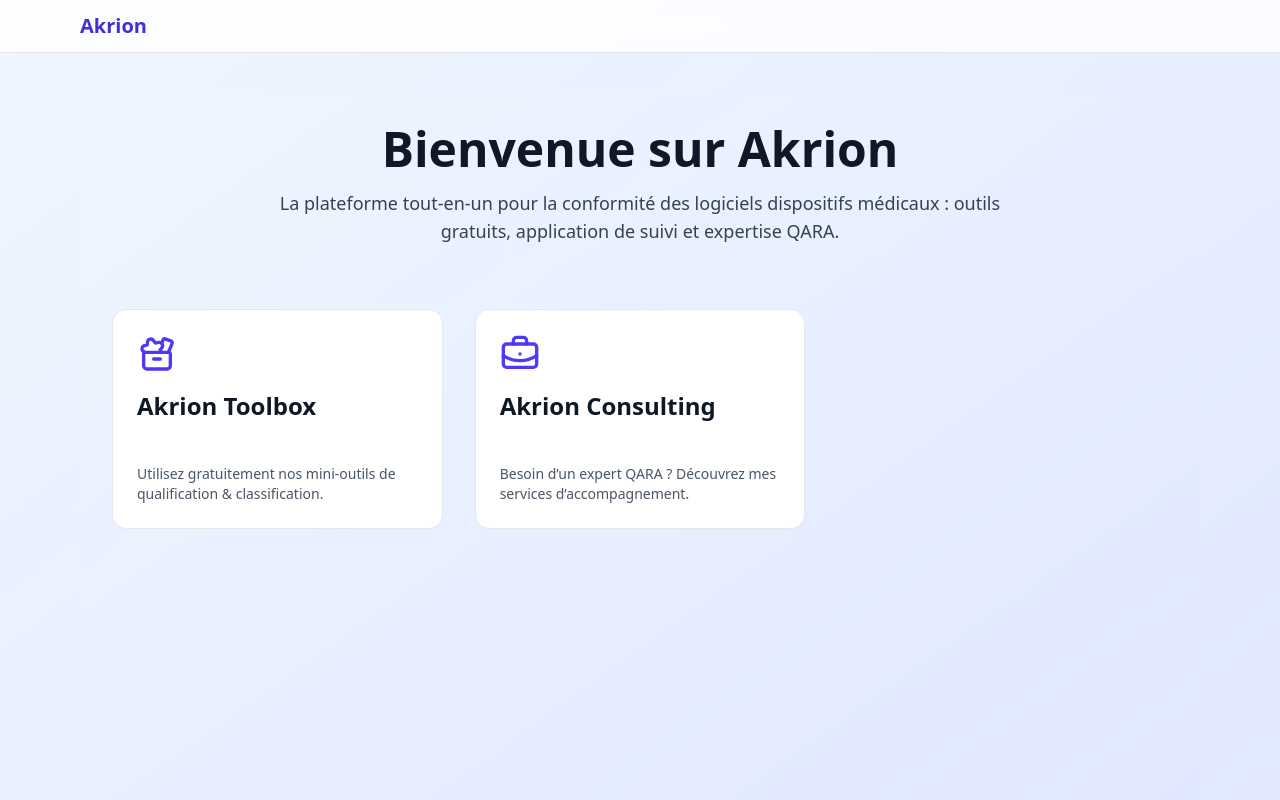
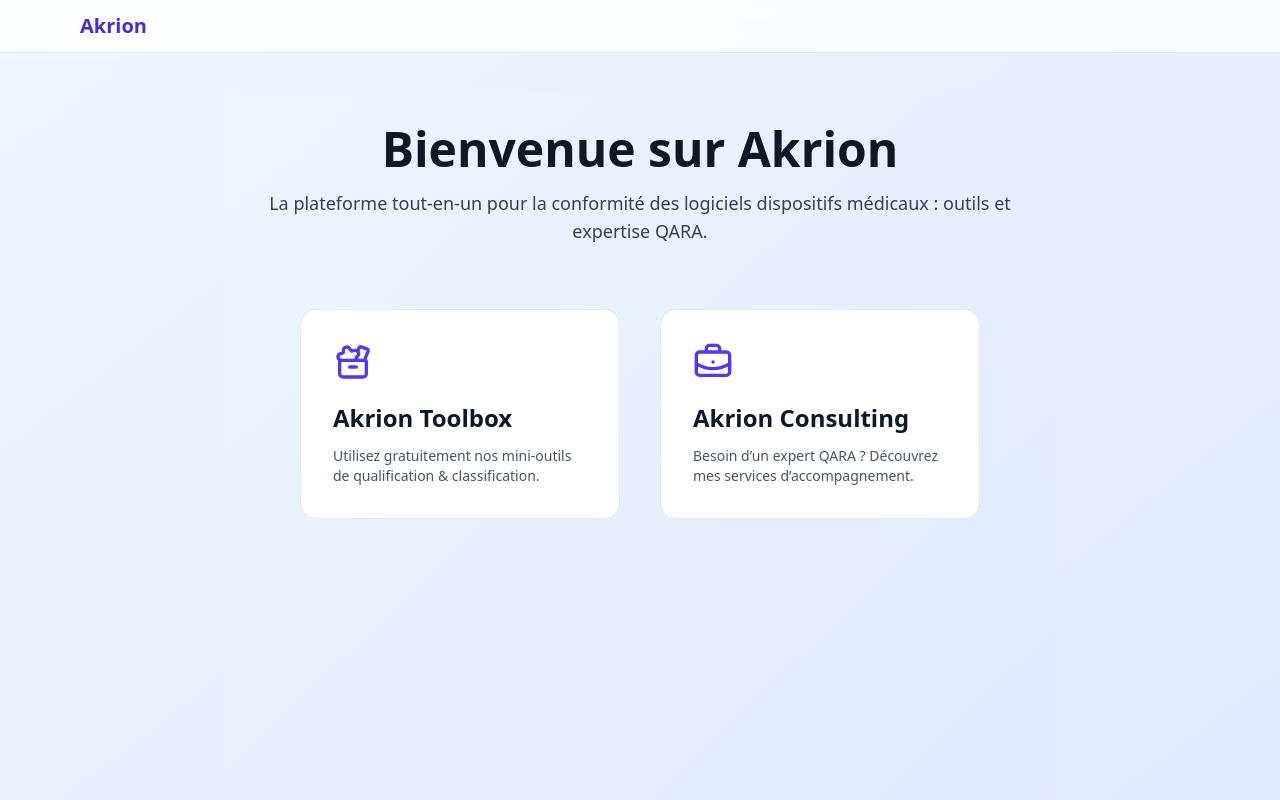
Before and after one commit to xperem/akrion, a Next.js app: page / in a window 1280 px wide. Shown: the top 800 px of the page. Built offline with nearby package versions, Linux system fonts and the light colour scheme.

Commit message:
cleaning landing page

```diff
--- a/src/app/page.tsx
+++ b/src/app/page.tsx
@@ -1,48 +1,57 @@
 // app/page.tsx
 import Link from 'next/link';
-import {
-  ToolCaseIcon,
-  Workflow,
-  BriefcaseBusiness,
-} from 'lucide-react';
+import { ToolCaseIcon, BriefcaseBusiness } from 'lucide-react';
 
 export default function Landing() {
   const SECTIONS = [
     {
-      href: '/toolbox',
+      href : '/toolbox',
       title: 'Akrion Toolbox',
-      desc: 'Utilisez gratuitement nos mini-outils de qualification & classification.',
-      icon: ToolCaseIcon,
+      desc : 'Utilisez gratuitement nos mini-outils de qualification & classification.',
+      icon : ToolCaseIcon,
     },
     {
-      href: '/consulting',
+      href : '/consulting',
       title: 'Akrion Consulting',
-      desc: 'Besoin d’un expert QARA ? Découvrez mes services d’accompagnement.',
-      icon: BriefcaseBusiness,
+      desc : 'Besoin d’un expert QARA ? Découvrez mes services d’accompagnement.',
+      icon : BriefcaseBusiness,
     },
   ];
 
   return (
     <main className="min-h-screen bg-gradient-to-br from-blue-50 to-indigo-100 p-8">
+      {/* --------- Hero --------- */}
       <section className="text-center mb-16">
         <h1 className="text-5xl font-extrabold mb-4">Bienvenue sur Akrion</h1>
         <p className="text-lg text-gray-700 max-w-3xl mx-auto">
           La plateforme tout-en-un pour la conformité des logiciels dispositifs
-          médicaux : outils gratuits, application de suivi et expertise QARA.
+          médicaux : outils et expertise QARA.
         </p>
       </section>
 
-      <section className="grid gap-8 sm:grid-cols-2 lg:grid-cols-3 max-w-6xl mx-auto">
+      {/* --------- Cartes -------- */}
+      <section
+        className="
+          flex flex-col sm:flex-row                /* colonne → ligne dès 640 px */
+          justify-center items-stretch gap-10      /* centrage + écart stable   */
+          max-w-4xl mx-auto
+        "
+      >
         {SECTIONS.map(({ href, title, desc, icon: Icon }) => (
           <Link
             key={href}
             href={href}
-            className="group flex flex-col justify-between rounded-xl border border-gray-200 bg-white
-                       p-6 hover:shadow-lg transition min-h-[220px]"
+            className="
+              group relative flex flex-col justify-between
+              rounded-2xl border border-gray-200 bg-white
+              p-8 transition
+              max-w-xs w-full                       /* largeur cohérente        */
+              hover:shadow-xl hover:-translate-y-1  /* petit lift au survol     */
+            "
           >
             <div>
-              <Icon className="w-10 h-10 text-indigo-600 mb-4 group-hover:scale-110 transition" />
-              <h3 className="text-2xl font-semibold mb-2">{title}</h3>
+              <Icon className="w-10 h-10 text-indigo-600 mb-5 group-hover:scale-110 transition" />
+              <h3 className="text-2xl font-semibold mb-3">{title}</h3>
             </div>
             <p className="text-sm text-gray-600">{desc}</p>
           </Link>
```
